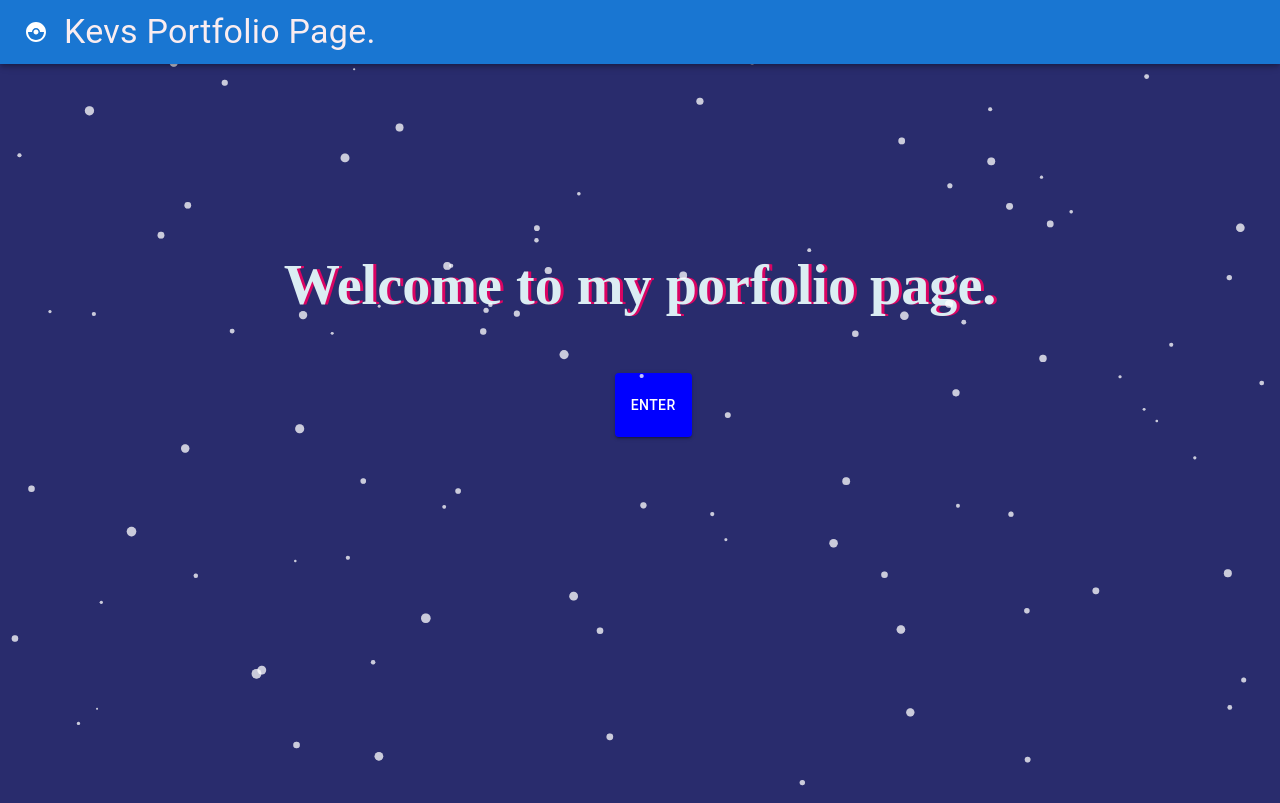
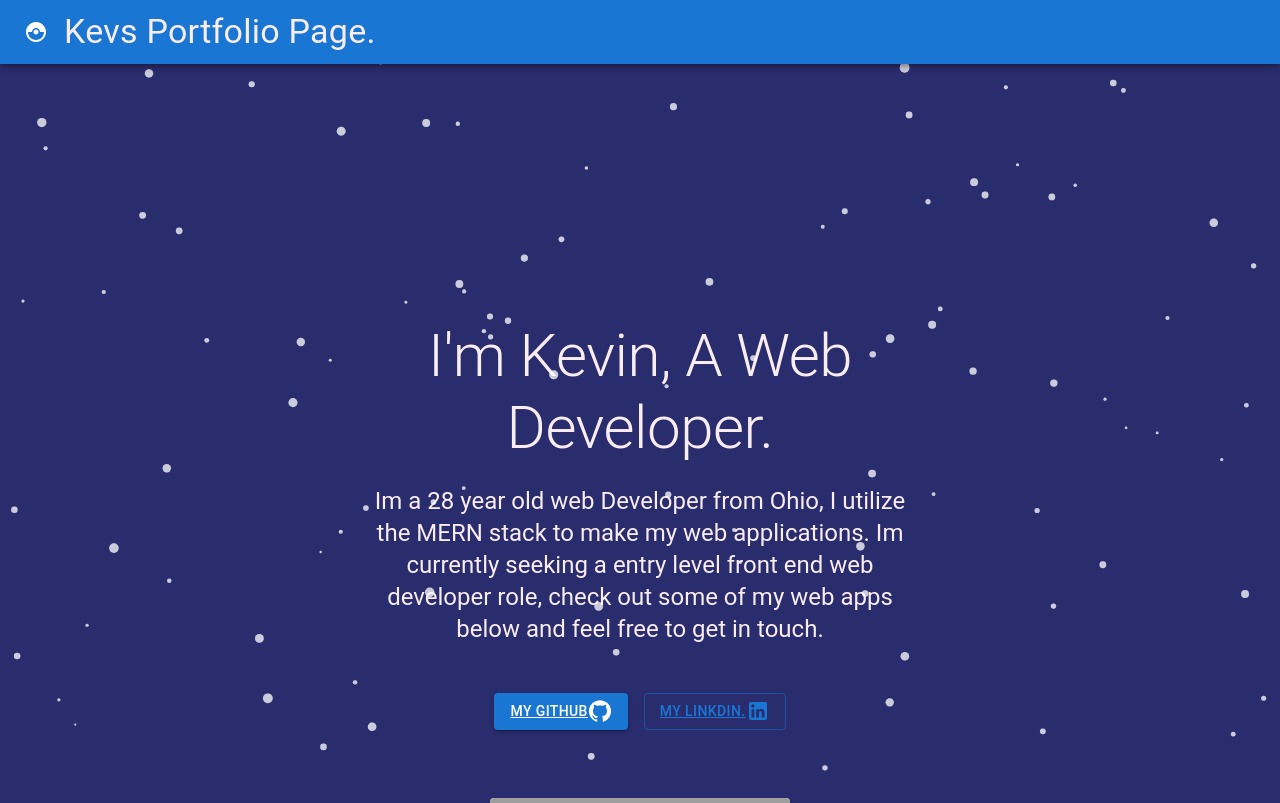
Before and after one commit to tgodkev/portfolio-app, a React (Create React App) app: page / in a window 1280 px wide. Shown: the top 803 px of the page. Built offline with nearby package versions, Linux system fonts and the light colour scheme; grey boxes are pictures that could not be loaded.

Commit message:
removing routes

```diff
--- a/public/Styles.css
+++ b/public/Styles.css
@@ -1,10 +1,5 @@
 body{
     background-color: #292C6D;
-}
-
-
-.landing{
-
 }
 
 
@@ -31,8 +26,8 @@ body{
 }
 
 
+
 .heading{
     background-color:  "#161853";
-    animation-name: slidein;
-    animation-duration: 2s;
+
 }
--- a/src/components/Album.js
+++ b/src/components/Album.js
@@ -28,18 +28,17 @@ export default function Album() {
             pb: 6,
           }}
         >
-          <Container maxWidth="sm">
-            <Typography
-              component="h1"
+          <Container maxWidth="sm" style={{marginTop: "20%"}}>
+            <Typography              component="h1"
               variant="h2"
               align="center"
               color="#FAEDF0"
               gutterBottom
             >
-              Im Kevin, A Web Developer.
+              I'm Kevin, A Web Developer.
             </Typography>
             <Typography variant="h5" align="center" color="#FAEDF0" paragraph>
-              Im a  28 year old web Developer from ohio, I utilize the MERN stack to make my web applications.
+              Im a  28 year old web Developer from Ohio, I utilize the MERN stack to make my web applications.
               Im currently seeking a entry level front end web developer role, check out some of my web apps below and feel free to get in touch.
             </Typography>
             <Stack
--- a/src/components/App.js
+++ b/src/components/App.js
@@ -3,6 +3,8 @@ import Album from "./Album";
 import Footer from "./Footer";
 import NewCard from "./Card";
 import projects from "./Projects";
+import Heading from "./Heading";
+import ParticleContainer from "./ParticleContainer";
 
 function createCard(projects){
   return(
@@ -24,11 +26,21 @@ function createCard(projects){
 function App(){
   return(
     <div>
+    <Heading />
       <Album />
       {projects.map(createCard)}
     <Footer />
+    <ParticleContainer />
     </div>
   )
 }
 
 export default App;
+
+
+{/*  <Link to="about">
+            <Button variant='contained'  style={{backgroundColor:"blue",  marginLeft: "48%"}}>
+              <p>Enter</p>
+            </Button>
+        </Link>
+          <Outlet /> */}
--- a/src/components/Heading.jsx
+++ b/src/components/Heading.jsx
@@ -3,7 +3,8 @@ import AppBar from '@mui/material/AppBar';
 import Toolbar from '@mui/material/Toolbar';
 import CatchingPokemonIcon from '@mui/icons-material/CatchingPokemon';
 import Typography from '@mui/material/Typography';
-import { Outlet } from "react-router-dom";
+import { Link, Outlet } from "react-router-dom";
+import { Button } from '@mui/material';
 
 
 
@@ -17,10 +18,7 @@ function Heading(){
             Kevs Portfolio Page.
           </Typography>
 
-
         </Toolbar>
-        <Outlet />
-
       </AppBar>
     )
 }
--- a/src/components/Landing.js
+++ /dev/null
@@ -1,38 +0,0 @@
-import React, {useState} from "react";
-import About from "./about";
-import ParticleContainer from "./ParticleContainer";
-import Heading from "./Heading";
-import { Link, Outlet } from "react-router-dom";
-import { Button } from '@mui/material';
-
-
-
-
-function Landing(){
-    const [enter, setEnter] = useState(false);
-
-
-  function handleClick() {
-    setEnter(!enter)
-
-  }
-
-
-
-    return(
-        <div >
-        <Heading />
-        <About />
-        <Link to="app">
-            <Button variant='contained' onClick={handleClick} style={{backgroundColor:"blue",  marginLeft: "48%", transform: enter ? "scale(0)" : "scale(1)" }}>
-              <p>Enter</p>
-            </Button>
-        </Link>
-        <Outlet />
-        <ParticleContainer />
-        </div>
-        )
-};
-
-
-export default Landing;
--- a/src/components/about.js
+++ b/src/components/about.js
@@ -4,7 +4,7 @@ import React from 'react';
 function About(){
     return(
         <div className='about'>
-        <h3>Welcome to my porfolio page.</h3>
+        <h3>Welcome to my portfolio.</h3>
         </div>
     )
 }
--- a/src/index.js
+++ b/src/index.js
@@ -1,7 +1,6 @@
 import React from 'react';
 import ReactDOM from 'react-dom';
 import { BrowserRouter, Routes, Route } from 'react-router-dom';
-import Landing from './components/Landing';
 import App from "./components/App";
 import reportWebVitals from './reportWebVitals';
 
@@ -9,8 +8,7 @@ ReactDOM.render(
 
   <BrowserRouter>
   <Routes>
- <Route path="/" element={<Landing />}>
-   <Route path="App" element={<App />} />
+ <Route path="/" element={<App />}>
    <Route
      path="*"
      element={
```
